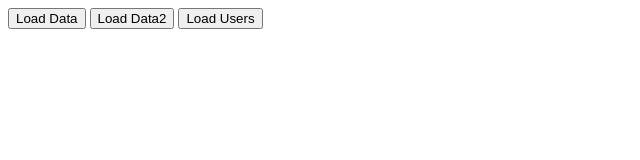
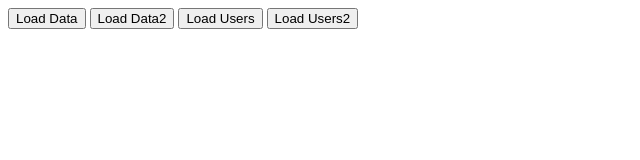
Before and after one commit to salman-ibne-shofi/Explore-API, a plain HTML site: page index.html in a window 1280 px wide. Shown: the whole page, without its empty margins (0-640 px from the left). Drawn offline with Linux system fonts and the light colour scheme.

Commit message:
resolved the loadUsers promising section res.json()

```diff
--- a/index.html
+++ b/index.html
@@ -9,7 +9,9 @@
     <button onclick="loadData()">Load Data</button>
     <button onclick="loadData2()">Load Data2</button>
     <button onclick="loadUsers()">Load Users</button>
+    <button onclick="loadUsers2()">Load Users2</button>
     <script src="./js/fetch.js"></script>
     <script src="./js/app.js"></script>
+    <script src="./js/index.js"></script>
 </body>
 </html>
--- a/js/app.js
+++ b/js/app.js
@@ -6,7 +6,7 @@ function loadData2() {
 
 function loadUsers() {
 	fetch("https://jsonplaceholder.typicode.com/users")
-		.then((res) => res.json)
+		.then((res) => res.json())
 		.then((data) => displayUsers(data));
 }
 
--- a/js/index.js
+++ b/js/index.js
@@ -0,0 +1,5 @@
+function loadUsers2() {
+	fetch("https://jsonplaceholder.typicode.com/")
+		.then((res) => res.json())
+		.then((data) => console.log(data));
+}
```
